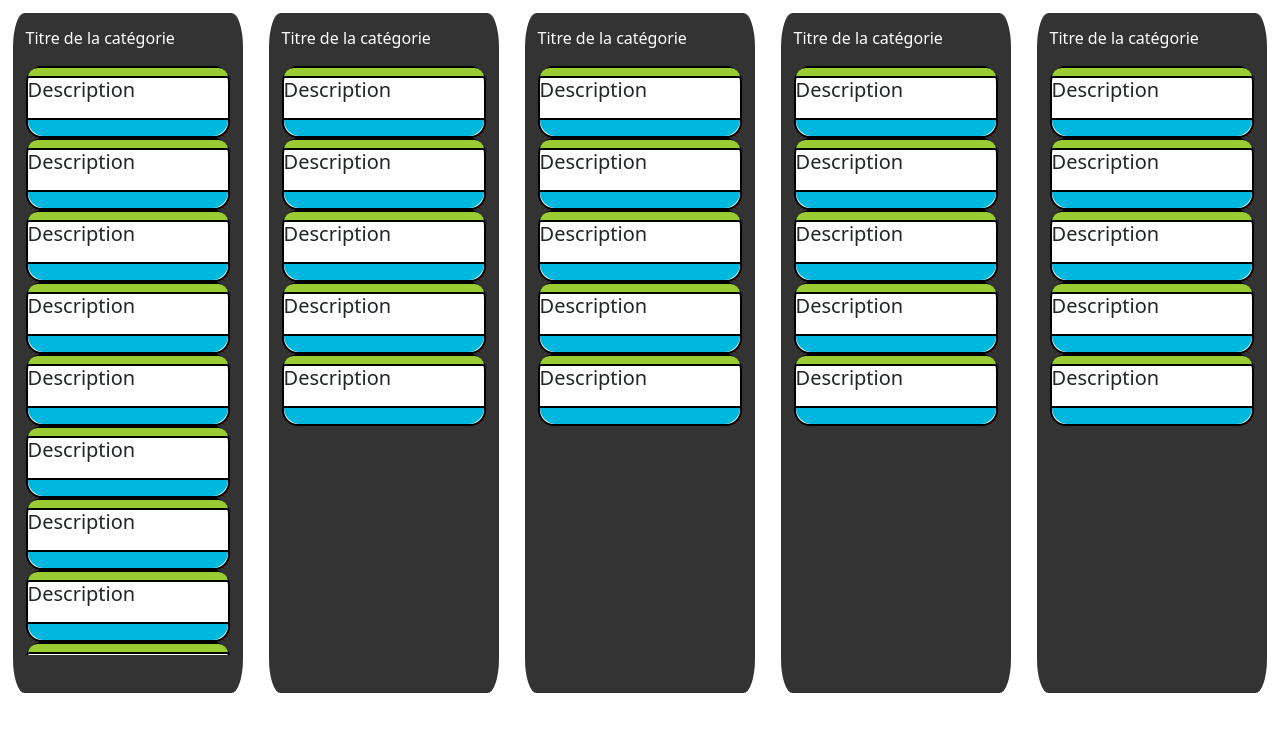
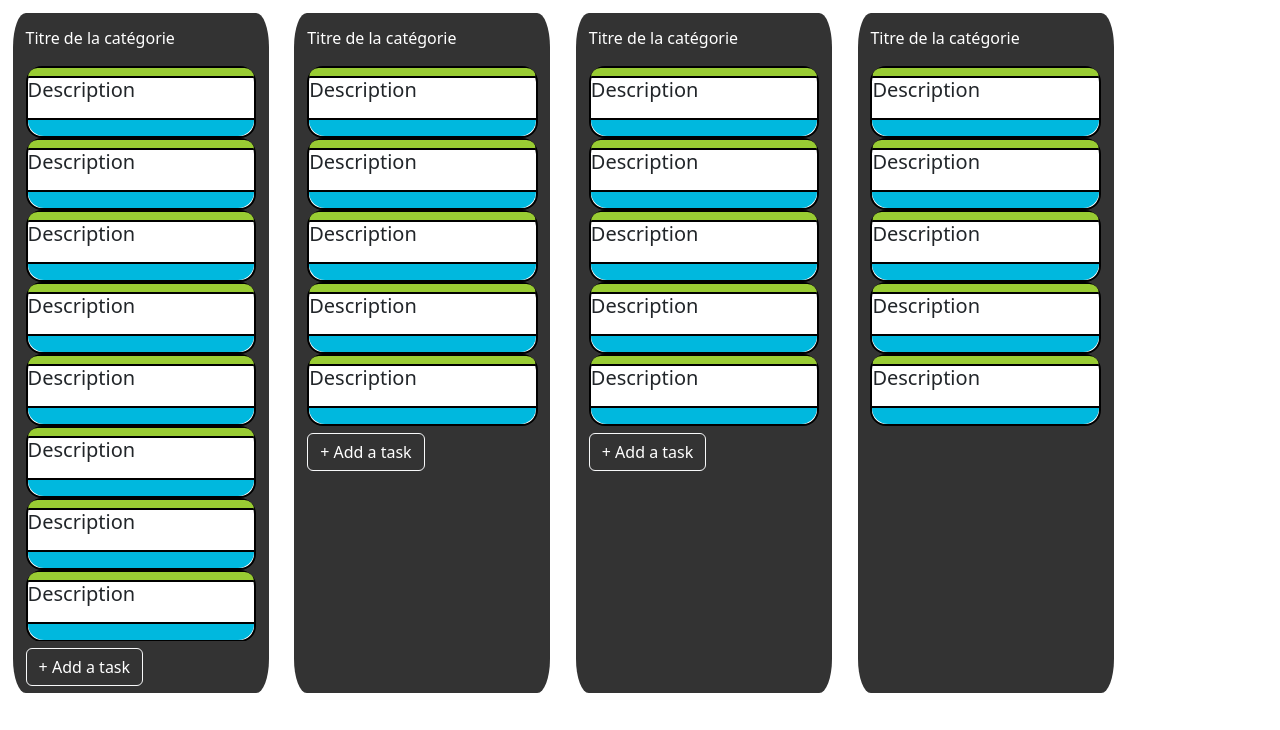
Before and after one commit to antoinech2/Trell-IMT, a Flask app: page /test in a window 1280 px wide. Shown: the part 70-800 px from the top of the page. Run offline with Flask 3, Linux system fonts and the light colour scheme.

Commit message:
add task button

```diff
--- a/static/css/task_style.css
+++ b/static/css/task_style.css
@@ -72,5 +72,10 @@
 .category-content{
     overflow-y: auto;
     flex-shrink: 0;
-    max-height: 90%;
+    max-height: 88%;
 }
+
+.category-add{
+    color:white;
+    margin-top:3%;
+}
--- a/templates/board_developpeur.html.jinja2
+++ b/templates/board_developpeur.html.jinja2
@@ -21,40 +21,44 @@
 {% include 'task.html.jinja2' %}
 {% include 'task.html.jinja2' %}
 </div>
+    <button  class="category-add btn btn-outline-light"> + Add a task </button>
     </div>
+
 
     <div class="category">
        <p class="category-title"> Titre de la catégorie </p>
+         <div class="category-content">
+{% include 'task.html.jinja2' %}
+{% include 'task.html.jinja2' %}
+{% include 'task.html.jinja2' %}
+{% include 'task.html.jinja2' %}
+{% include 'task.html.jinja2' %}
+        <button  class="category-add btn btn-outline-light"> + Add a task </button>
+</div>
+        </div>
+
+    <div class="category">
+   <p class="category-title"> Titre de la catégorie </p>
+         <div class="category-content">
+{% include 'task.html.jinja2' %}
+{% include 'task.html.jinja2' %}
+{% include 'task.html.jinja2' %}
+{% include 'task.html.jinja2' %}
+{% include 'task.html.jinja2' %}
+        <button  class="category-add btn btn-outline-light"> + Add a task </button>
+</div>
+        </div>
+
+    <div class="category">
+       <p class="category-title"> Titre de la catégorie </p>
+         <div class="category-content">
 {% include 'task.html.jinja2' %}
 {% include 'task.html.jinja2' %}
 {% include 'task.html.jinja2' %}
 {% include 'task.html.jinja2' %}
 {% include 'task.html.jinja2' %}
 </div>
-    <div class="category">
-   <p class="category-title"> Titre de la catégorie </p>
-{% include 'task.html.jinja2' %}
-{% include 'task.html.jinja2' %}
-{% include 'task.html.jinja2' %}
-{% include 'task.html.jinja2' %}
-{% include 'task.html.jinja2' %}
-</div>
-    <div class="category">
-       <p class="category-title"> Titre de la catégorie </p>
-{% include 'task.html.jinja2' %}
-{% include 'task.html.jinja2' %}
-{% include 'task.html.jinja2' %}
-{% include 'task.html.jinja2' %}
-{% include 'task.html.jinja2' %}
-</div>
-    <div class="category">
-        <p class="category-title"> Titre de la catégorie </p>
-{% include 'task.html.jinja2' %}
-{% include 'task.html.jinja2' %}
-{% include 'task.html.jinja2' %}
-{% include 'task.html.jinja2' %}
-{% include 'task.html.jinja2' %}
-</div>
+   </div>
 
 
     </div>
```
